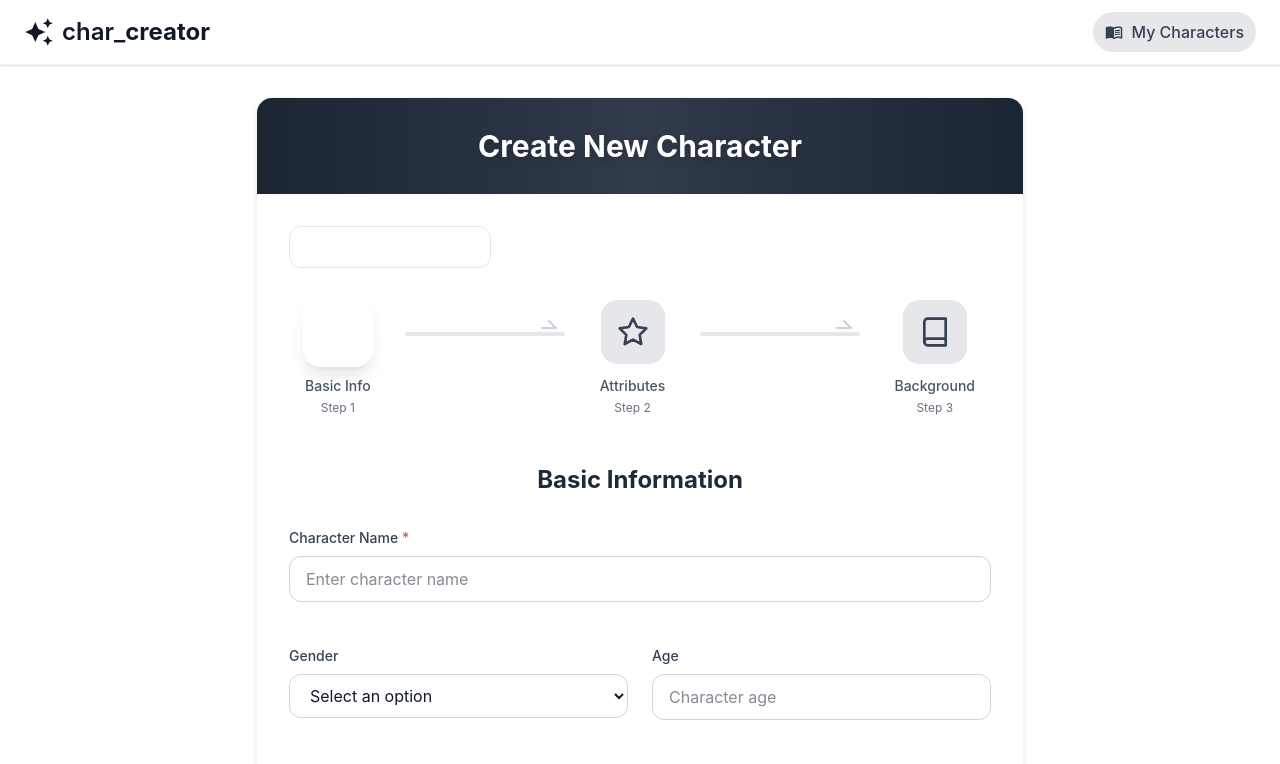
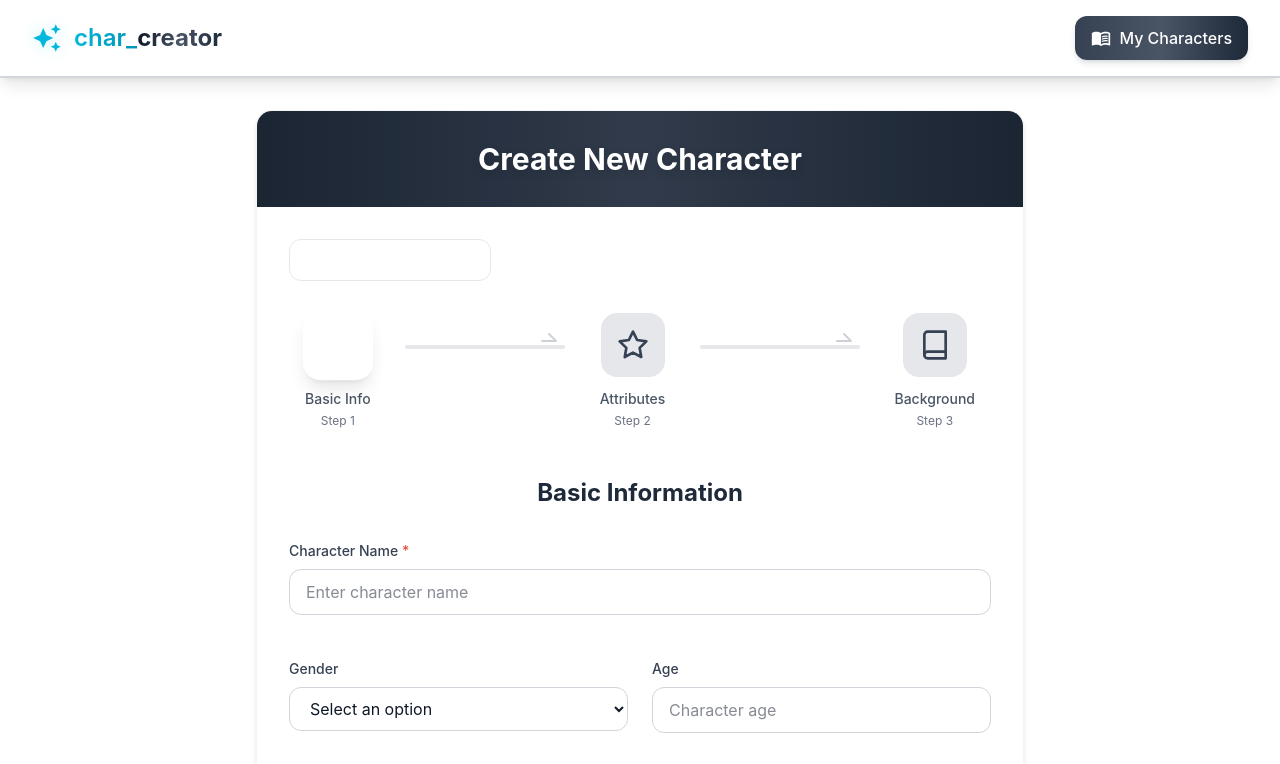
Before and after one commit to ch1kim0n1/char_creator, a Next.js app in the folder char_creator/: page /create in a window 1280 px wide. Shown: the top 764 px of the page. Built offline with nearby package versions, Linux system fonts and the light colour scheme.

Commit message:
issue 68 + relationships

```diff
--- a/char_creator/src/components/Layout.js
+++ b/char_creator/src/components/Layout.js
@@ -1,9 +1,8 @@
 import { motion } from 'framer-motion';
 import Head from 'next/head';
-import Link from 'next/link';
-import { MdAutoAwesome, MdMenuBook } from 'react-icons/md';
 import { useState, useEffect } from 'react';
-import Footer from './Footer';
+import Footer from './website_essentials/Footer';
+import Header from './website_essentials/Header';
 
 const Layout = ({ children, title = 'char_creator' }) => {
   const [isDarkMode, setIsDarkMode] = useState(true);
@@ -22,39 +21,7 @@ const Layout = ({ children, title = 'char_creator' }) => {
       </Head>
 
       <div className="min-h-screen bg-white dark:bg-gray-900 transition-colors duration-300">
-        <motion.nav
-          initial={{ y: -50, opacity: 0 }}
-          animate={{ y: 0, opacity: 1 }}
-          transition={{ duration: 0.7, ease: [0.165, 0.84, 0.44, 1] }}
-          className="sticky top-0 z-50 flex items-center justify-between px-6 py-3 bg-white/80 dark:bg-gray-800/80 backdrop-blur-lg shadow-sm border-b border-gray-100 dark:border-gray-800"
-        >
-          <Link href="/">
-            <motion.div
-              className="flex items-center gap-2 cursor-pointer"
-              whileHover={{ scale: 1.02 }}
-              transition={{ duration: 0.3 }}
-            >
-              <MdAutoAwesome className="text-primary text-3xl" />
-              <h1 className="text-xl md:text-2xl font-semibold text-primary dark:text-primary-light">
-                char_<span className="font-bold">creator</span>
-              </h1>
-            </motion.div>
-          </Link>
-
-          <div className="flex items-center gap-4">
-            <Link href="/">
-              <motion.button
-                whileHover={{ scale: 1.05 }}
-                whileTap={{ scale: 0.95 }}
-                className="flex items-center gap-2 text-sm sm:text-base font-medium px-3 py-2 rounded-full bg-gray-200 hover:bg-gray-200 dark:bg-gray-700 dark:hover:bg-gray-600 text-gray-700 dark:text-gray-200 transition-colors duration-200"
-              >
-                <MdMenuBook size={18} />
-                <span className="hidden sm:inline">My Characters</span>
-              </motion.button>
-            </Link>
-          </div>
-        </motion.nav>
-
+        <Header />
         <main className="container mx-auto px-4 py-6 sm:py-8">
           <motion.div
             initial={{ opacity: 0, y: 20 }}
@@ -64,7 +31,6 @@ const Layout = ({ children, title = 'char_creator' }) => {
             {children}
           </motion.div>
         </main>
-
         <Footer />
       </div>
     </div>
--- /dev/null
+++ b/char_creator/src/components/website_essentials/Header.js
@@ -0,0 +1,43 @@
+import { motion } from 'framer-motion';
+import Link from 'next/link';
+import { MdAutoAwesome, MdMenuBook } from 'react-icons/md';
+
+const Header = () => {
+  return (
+    <motion.nav
+      initial={{ y: -50, opacity: 0 }}
+      animate={{ y: 0, opacity: 1 }}
+      transition={{ duration: 0.7, ease: [0.165, 0.84, 0.44, 1] }}
+      className="sticky top-0 z-50 flex items-center justify-between px-8 py-4 bg-white/10 dark:bg-gray-900/30 backdrop-blur-xl shadow-lg border-b-2 border-gray-300 dark:border-gray-600"
+    >
+      <Link href="/">
+        <motion.div
+          className="flex items-center gap-3 cursor-pointer"
+          whileHover={{ scale: 1.02 }}
+          transition={{ duration: 0.3 }}
+        >
+          <MdAutoAwesome className="text-cyan-500 dark:text-cyan-400 text-3xl filter drop-shadow-[0_0_8px_rgba(34,211,238,0.3)]" />
+          <h1 className="text-xl md:text-2xl font-semibold">
+            <span className="bg-clip-text text-transparent bg-gradient-to-r from-cyan-500 to-cyan-600 dark:from-cyan-300 dark:to-cyan-400">char_</span>
+            <span className="font-bold bg-clip-text text-transparent bg-gradient-to-r from-gray-900 via-gray-600 to-gray-800 dark:from-white dark:via-gray-300 dark:to-gray-100">creator</span>
+          </h1>
+        </motion.div>
+      </Link>
+
+      <div className="flex items-center gap-4">
+        <Link href="/">
+          <motion.button
+            whileHover={{ scale: 1.05, filter: 'brightness(110%)' }}
+            whileTap={{ scale: 0.95 }}
+            className="flex items-center cursor-pointer gap-2 text-sm sm:text-base font-medium px-4 py-2.5 rounded-xl bg-gradient-to-r from-gray-700 via-gray-600 to-gray-800 dark:from-white dark:via-gray-200 dark:to-gray-300 text-white dark:text-gray-800 shadow-md shadow-gray-500/20 hover:shadow-lg hover:shadow-gray-500/30 transition-all duration-200"
+          >
+            <MdMenuBook size={20} />
+            <span className="hidden sm:inline">My Characters</span>
+          </motion.button>
+        </Link>
+      </div>
+    </motion.nav>
+  );
+};
+
+export default Header;
--- a/char_creator/src/pages/about.js
+++ b/char_creator/src/pages/about.js
@@ -2,6 +2,7 @@ import { motion } from 'framer-motion';
 import { useRouter } from 'next/router';
 import Link from 'next/link';
 import Head from 'next/head';
+import Header from '../components/website_essentials/Header';
 import { FiArrowLeft, FiGithub, FiLinkedin, FiMail, FiTwitter, FiHeart, FiUser } from 'react-icons/fi';
 import Image from 'next/image';
 import pfp from '../../public/pfp.jpg';
@@ -37,6 +38,7 @@ const AboutPage = () => {
       </Head>
 
       <div className="min-h-screen bg-gray-200 dark:bg-gray-900 transition-colors duration-200 flex flex-col">
+        <Header />
         <div className="max-w-3xl mx-auto pt-12 pb-12 px-6 flex-grow">
           <motion.div
             initial={{ opacity: 0, x: -20 }}
--- a/char_creator/src/pages/character/[id].js
+++ b/char_creator/src/pages/character/[id].js
@@ -27,6 +27,8 @@ import { getCharacterById, deleteCharacter, exportCharacterAsText, downloadChara
 import CharacterAITutorial from '../../components/CharacterAITutorial';
 import VersionHistoryModal from '../../components/VersionHistoryModal';
 import useCharacters from '../../hooks/useCharacters';
+import Head from 'next/head';
+import Header from '../../components/website_essentials/Header';
 
 // Add relationship type icons mapping
 const RELATIONSHIP_ICONS = {
@@ -490,8 +492,9 @@ Relationships("${formattedRelationships}")}`;
 
   return (
     <div className="min-h-screen bg-gray-200 dark:bg-gray-900 transition-colors duration-200">
+      <Header />
       <motion.div
-        className="max-w-4xl mx-auto p-6 py-12"
+        className="max-w-5xl mx-auto p-6 py-12"
         variants={pageTransition}
         initial="hidden"
         animate="visible"
--- a/char_creator/src/pages/feedback.js
+++ b/char_creator/src/pages/feedback.js
@@ -1,9 +1,10 @@
 import { useState } from 'react';
-import { motion } from 'framer-motion';
+import { motion, AnimatePresence } from 'framer-motion';
 import { useRouter } from 'next/router';
 import Head from 'next/head';
 import { FiArrowLeft, FiSend, FiThumbsUp, FiHeart } from 'react-icons/fi';
-import Footer from '../components/Footer';
+import Footer from '../components/website_essentials/Footer';
+import Header from '../components/website_essentials/Header';
 
 const FeedbackPage = () => {
   const router = useRouter();
@@ -129,6 +130,7 @@ const FeedbackPage = () => {
       </Head>
 
       <div className="min-h-screen bg-gray-200 dark:bg-gray-900 transition-colors duration-200 flex flex-col">
+        <Header />
         <div className="max-w-3xl mx-auto pt-12 pb-12 px-6 flex-grow">
           <motion.div
             initial={{ opacity: 0, x: -20 }}
--- a/char_creator/src/pages/relationships.js
+++ b/char_creator/src/pages/relationships.js
@@ -3,6 +3,7 @@ import { motion } from 'framer-motion';
 import Head from 'next/head';
 import Link from 'next/link';
 import dynamic from 'next/dynamic';
+import Header from '../components/website_essentials/Header';
 // Remove the ForceGraph2D import
 
 // Add dynamic import with ssr disabled
@@ -268,6 +269,8 @@ export default function Relationships() {
         <meta name="description" content="Map relationships between your characters" />
       </Head>
 
+      <div className="min-h-screen bg-gray-200 dark:bg-gray-900 transition-colors duration-200 flex flex-col">
+        <Header />
         <div className="container mx-auto px-4 py-8">
           {/* Header with back button */}
           <div className="flex items-center mb-8">
@@ -599,5 +602,6 @@ export default function Relationships() {
           </div>
         </div>
       </div>
+    </div>
   );
 }
```
Also changed, not shown: char_creator/src/components/CharacterForm.js (+1 -6 lines), char_creator/src/components/website_essentials/Footer.js (renamed from char_creator/src/components/Footer.js). Lines whose indentation alone changed are shown as unchanged.
